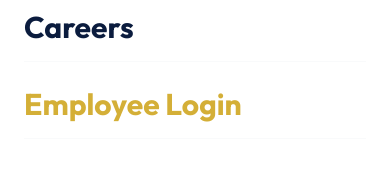
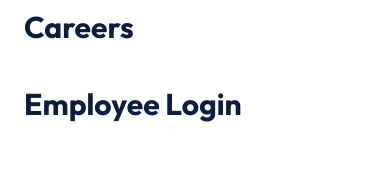
Before and after one commit to udaydau1/Navagathatech.com-New, a Next.js app: page / in a window 390 px wide. Both pictures are taken after a click on the button "Toggle Menu". Shown: the part 443-632 px from the top of the page. Built offline with nearby package versions, Linux system fonts and the light colour scheme; no server answers.

Commit message:
Refine mobile menu: Standardize Login link styling

```diff
--- a/components/Header.tsx
+++ b/components/Header.tsx
@@ -148,11 +148,11 @@ export function Header() {
                             >
                                 <Link
                                     href={userEmail ? (userEmail === "hr@navagathatech.com" ? "/admin" : "#") : "/login"}
-                                    className="text-3xl font-bold text-secondary py-4 block border-b border-gray-50 flex items-center justify-between group"
+                                    className="text-3xl font-bold text-primary py-4 block border-b border-gray-50 flex items-center justify-between group"
                                     onClick={() => setMobileMenuOpen(false)}
                                 >
                                     {userEmail ? (userEmail === "hr@navagathatech.com" ? "Admin Dashboard" : userEmail.split("@")[0]) : "Employee Login"}
-                                    <ArrowRight size={24} className="text-secondary opacity-0 group-hover:opacity-100 transition-opacity" />
+                                    <ArrowRight size={24} className="text-[#D4AF37] opacity-0 group-hover:opacity-100 transition-opacity" />
                                 </Link>
                             </motion.div>
                         </div>
```
